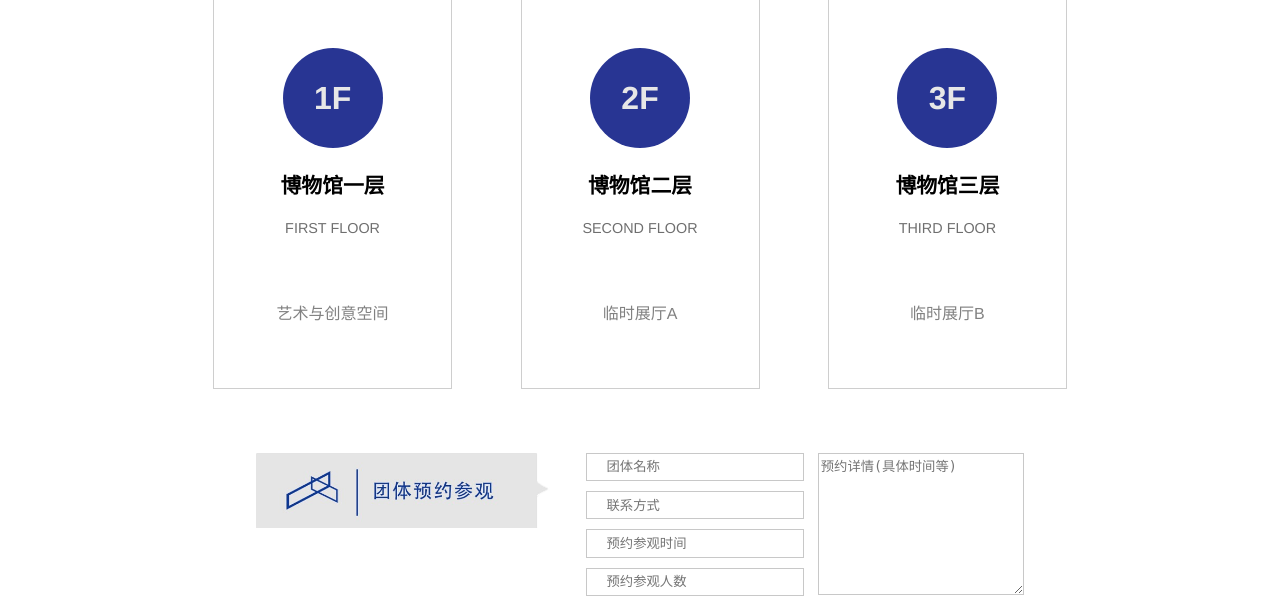
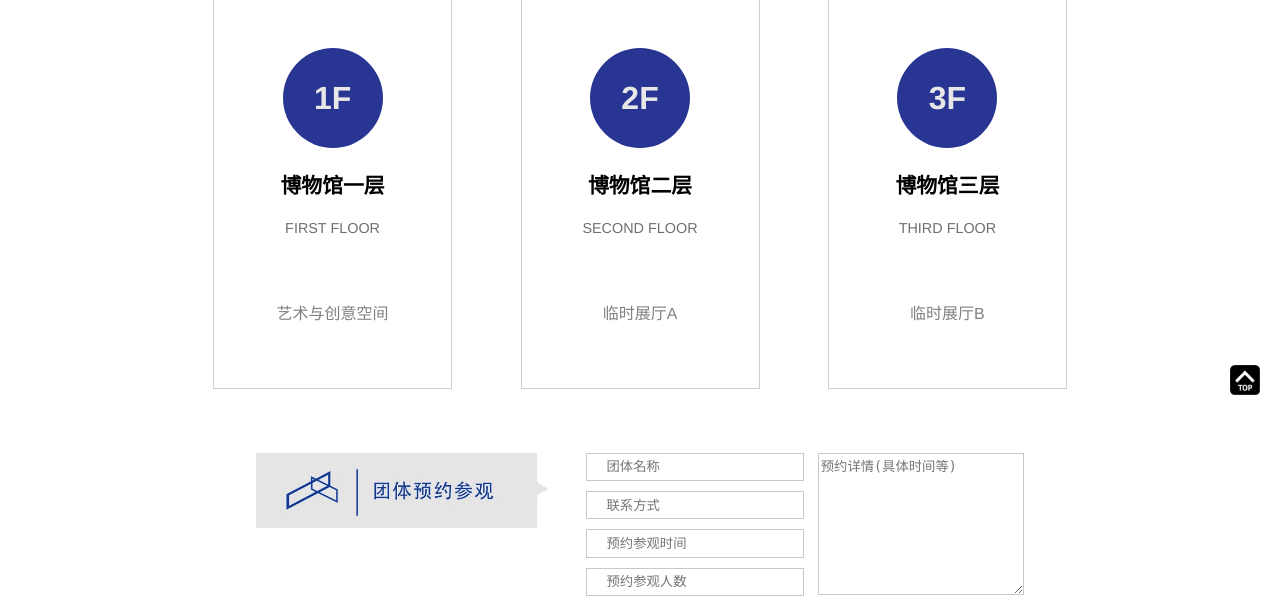
Before and after one commit to dcalsky/museum_tj, a Django app: template templates/core/core.html in a window 1280 px wide. Shown: the part 385-990 px from the top of the page. Run offline with Django 3.2, Linux system fonts and the light colour scheme; the template is opened without the code that fills it, so the values that code supplies are empty; style sheets or scripts are compiled from the project's sources; some libraries are stand-ins or nearby versions.

Commit message:
back to top

```diff
--- a/static/common/css/common.styl
+++ b/static/common/css/common.styl
@@ -88,6 +88,15 @@ footer
   margin 3rem
   margin-bottom 0
 
+#backTop
+  position fixed
+  bottom 20px
+  right 20px
+  width 30px
+  height 30px
+  img
+    width 100%
+    height 100%
 
 footer > div
   padding .7rem 0
--- a/templates/core/core.html
+++ b/templates/core/core.html
@@ -21,19 +21,11 @@
                 {% for slider in sliders %}
                     <li>
                         {% load static %}
-                        <img src={{ slider.thumbnail.url }} alt=""/>
+                        <a href="/part/slider/{{ item.id }}">
+                            <img src={{ slider.thumbnail.url }} alt=""/>
+                        </a>
                     </li>
                 {% endfor %}
-
-                {#                <li>#}
-                {#                    <img src="{% static 'core/img/museum.png' %}" alt="">#}
-                {#                </li>#}
-                {#                <li>#}
-                {#                    <img src="{% static 'core/img/wallhaven-19950.png' %}" alt="">#}
-                {#                </li>#}
-                {#                <li>#}
-                {#                    <img src="{% static 'core/img/wallhaven-19950.png' %}" alt="">#}
-                {#                </li>#}
             </ul>
         </div>
         <div id="floor">
@@ -142,7 +134,8 @@
                             <img src={{ item.thumbnail.url }} alt=""/>
                         </div>
                         <div class="info">
-                            <h1 class="title"><a style="color: #283593; text-decoration: blink" href="/part/news/{{ item.id }}">{{ item.title }}</a></h1>
+                            <h1 class="title"><a style="color: #283593; text-decoration: blink"
+                                                 href="/part/news/{{ item.id }}">{{ item.title }}</a></h1>
                             <hr/>
                             <p>
                                 {{ item.desc }}
--- a/templates/home.html
+++ b/templates/home.html
@@ -23,7 +23,7 @@
             </div>
             <div id="logo-right">
                 <li><a href="#news"><span>最新资讯</span><br/><span>NEWS</span></a></li>
-                <li><a href="#about"><span>关于我们</span><br/><span>ABOUT</span></a></li>
+                <li><a href="/part/about/18"><span>关于我们</span><br/><span>ABOUT</span></a></li>
                 <li><a href="./comment"><span>留言板</span><br/><span>COMMENT</span></a></li>
             </div>
         </ul>
@@ -38,6 +38,10 @@
 {% block main %}
 
 {% endblock %}
+
+<div id="backTop">
+    <img src="{% static 'common/img/backTop.png' %}" alt="">
+</div>
 
 <footer id="footer">
     <hr/>
```
Also changed, not shown: static/common/img/backTop.png (added).
